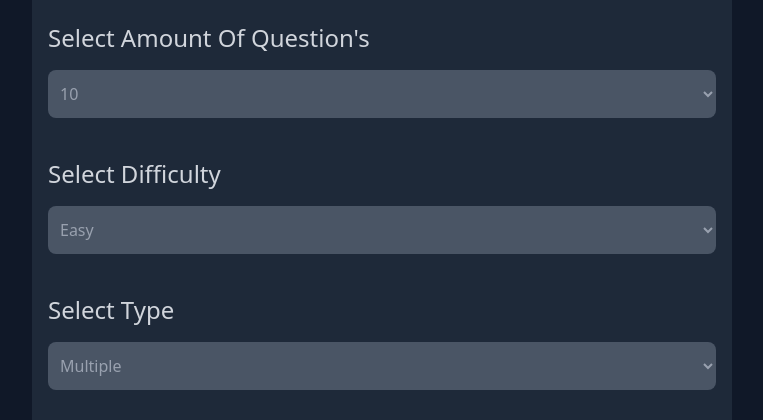
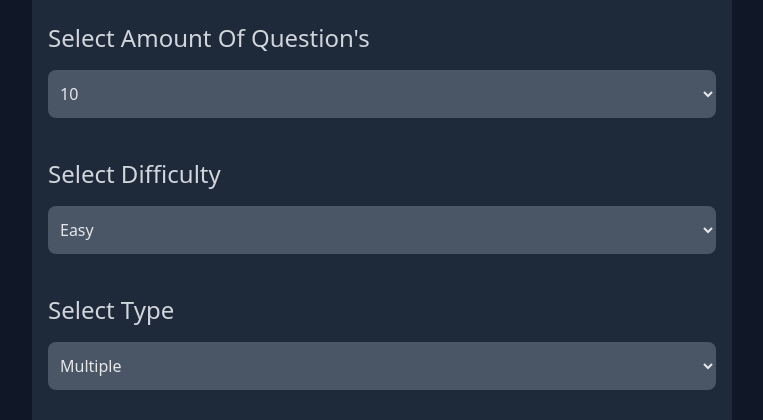
Before and after one commit to Yashmevada2807/QuizByTrivia, a React (Vite) app: page / in a window 1280 px wide. Shown: the part 188-608 px from the top of the page, without its empty margins (258-1021 px from the left). Built offline with nearby package versions, Linux system fonts and the light colour scheme.

Commit message:
modified changes

```diff
--- a/src/components/UserChoice.jsx
+++ b/src/components/UserChoice.jsx
@@ -6,13 +6,6 @@ const UserChoice = () => {
 
     const { quizData, isLoading, status, formData, isQuizStart, } = useSelector(s => s.quiz)
     const dispatch = useDispatch()
-
-    useEffect(() => {
-        console.log('Data - ', quizData);
-        console.log('Status - ', status)
-        console.log('Loading - ', isLoading)
-        console.log('QuizStarted - ', isQuizStart);
-    }, [quizData, isLoading, status, isQuizStart])
 
     const handleChange = (e) => {
         const { name, value } = e.target
@@ -34,7 +27,7 @@ const UserChoice = () => {
                     <label className='text-2xl text-gray-300 w-full py-2' >Select Amount Of Question's</label>
                     <br />
                     <select
-                        className=' bg-gray-600 text-gray-400 px-2 w-full mt-4 py-3 rounded-lg'
+                        className=' bg-gray-600 text-gray-200 px-2 w-full mt-4 py-3 rounded-lg'
                         id="amount"
                         name="amount"
                         value={formData.amount}
@@ -51,7 +44,7 @@ const UserChoice = () => {
                     <label className='text-2xl text-gray-300 w-full py-2' >Select Difficulty</label>
                     <br />
                     <select
-                        className=' bg-gray-600 text-gray-400 px-2 w-full mt-4 py-3 rounded-lg'
+                        className=' bg-gray-600 text-gray-200 px-2 w-full mt-4 py-3 rounded-lg'
                         id="difficulty"
                         name="difficulty"
                         value={formData.difficulty}
@@ -69,7 +62,7 @@ const UserChoice = () => {
                     <label className='text-2xl text-gray-300 w-full py-2' >Select Type</label>
                     <br />
                     <select
-                        className=' bg-gray-600 text-gray-400 px-2 w-full mt-4 py-3 rounded-lg'
+                        className=' bg-gray-600 text-gray-200 px-2 w-full mt-4 py-3 rounded-lg'
                         id="type"
                         name="type"
                         value={formData.type}
```
